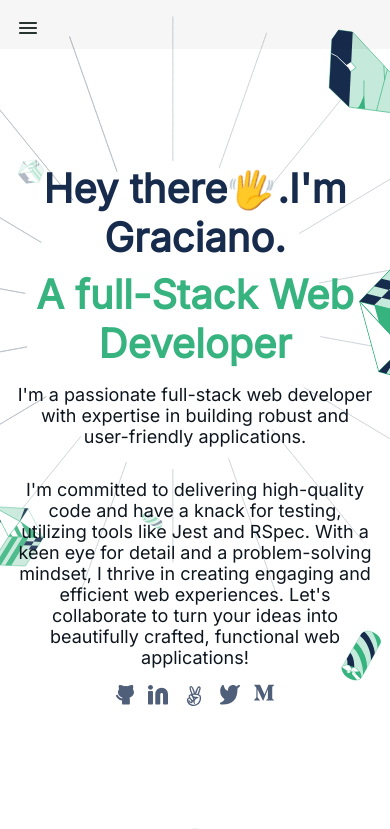
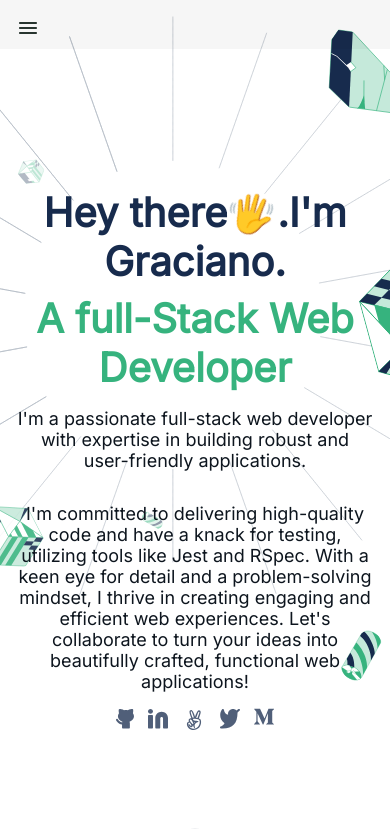
Before and after one commit to Graciano1997/portofolio-graciano, a React (Create React App) app: page / in a window 390 px wide. Shown: the top 829 px of the page. Built offline with nearby package versions, Linux system fonts and the light colour scheme.

Commit message:
update ui

```diff
--- a/src/style/Header.module.css
+++ b/src/style/Header.module.css
@@ -22,3 +22,9 @@
   align-items: center;
   gap: 0.5rem;
 }
+
+@media screen and (max-width: 768px) {
+  .headersContiner {
+    margin-top: 3rem;
+  }
+}
--- a/src/style/Menu.module.css
+++ b/src/style/Menu.module.css
@@ -105,7 +105,5 @@
     animation-name: anime;
     animation-delay: 1s;
     animation-iteration-count: initial;
-
-    /* background-size: 100%; */
   }
 }
```
